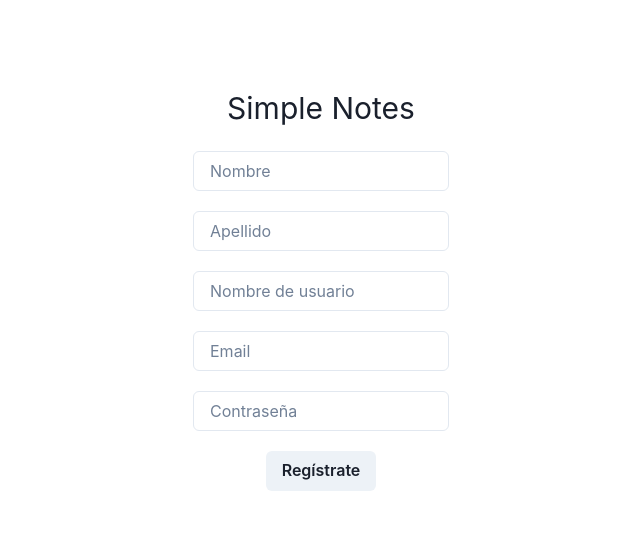
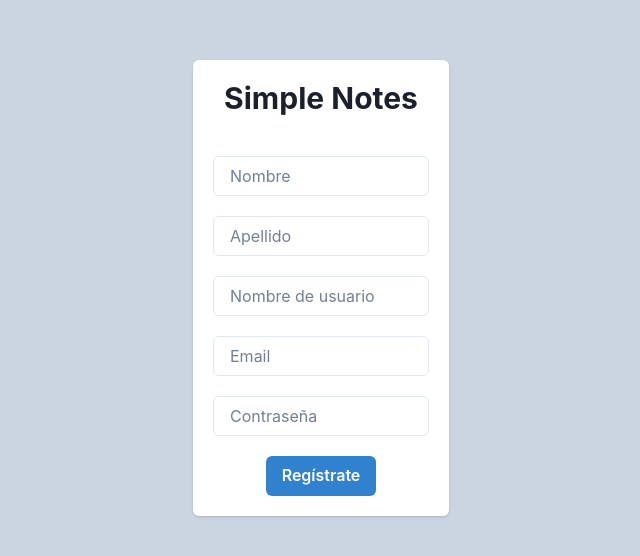
Before and after one commit to iwayato/proyecto-tel335, a React (Create React App) app: page /SignUp in a window 1280 px wide. Shown: the part 112-668 px from the top of the page, without its empty margins (319-959 px from the left). Built offline with nearby package versions, Linux system fonts and the light colour scheme.

Commit message:
Changed visuals of LogIn and SignUp

```diff
--- a/src/components/Login.js
+++ b/src/components/Login.js
@@ -5,7 +5,10 @@ import {
     Button,
     Center,
     VStack,
-    Heading
+    Heading,
+    Card,
+    CardHeader,
+    CardBody
 } from "@chakra-ui/react";
 import axios from "axios";
 import { useNavigate } from "react-router-dom";
@@ -73,30 +76,37 @@ const Login = () => {
     }
 
     return (
-        <Center h='100vh' w='100%'>
+        <Center h='100vh' w='100%' backgroundColor={"gray.300"}>
+            <Card w={"20%"}>
+                <CardHeader>
+                    <Center>
+                        <Heading fontSize='3xl'>Simple Notes</Heading>
+                    </Center>
+                </CardHeader>
+                <CardBody>
                     <FormControl>
                         <VStack spacing={5}>
-                    <Heading fontSize='3xl'>Simple Notes</Heading>
                             <Input
-                        w='20%'
                                 placeholder="Email"
                                 value={email}
                                 onChange={handleEmailChange}>
                             </Input>
                             <Input
-                        w='20%'
                                 placeholder="Contraseña"
                                 type="password"
                                 value={pwd}
                                 onChange={handlePwdChange}>
                             </Input>
                             <Button
+                                colorScheme="blue"
                                 onClick={login}>
                                 Iniciar sesión
                             </Button>
                             <Link to="SignUp">¿Aún no estás registrado?</Link>
                         </VStack>
                     </FormControl>
+                </CardBody>
+            </Card>
         </Center>
     )
 }
--- a/src/components/SignUp.js
+++ b/src/components/SignUp.js
@@ -5,7 +5,10 @@ import {
     Button,
     Center,
     VStack,
-    Text
+    Heading,
+    Card,
+    CardHeader,
+    CardBody
 } from "@chakra-ui/react";
 import axios from "axios";
 import { useNavigate } from "react-router-dom";
@@ -78,48 +81,52 @@ const SignUp = () => {
     }
 
     return (
-        <Center h='100vh' w='100%'>
+        <Center h='100vh' w='100%' backgroundColor={"gray.300"}>
+            <Card w="20%">
+                <CardHeader>
+                    <Center>
+                        <Heading fontSize='3xl'>Simple Notes</Heading>
+                    </Center>
+                </CardHeader>
+                <CardBody>
                     <FormControl>
                         <VStack spacing={5}>
-                    <Text fontSize='3xl'>Simple Notes</Text>
                             <Input
-                        w='20%'
                                 placeholder="Nombre"
                                 value={name}
                                 onChange={handleNameChange}>
                             </Input>
                             <Input
-                        w='20%'
                                 placeholder="Apellido"
                                 value={lastName}
                                 onChange={handleLastNameChange}>
                             </Input>
                             <Input
-                        w='20%'
                                 placeholder="Nombre de usuario"
                                 value={userName}
                                 onChange={handleUserNameChange}>
                             </Input>
                             <Input
-                        w='20%'
                                 placeholder="Email"
                                 type="email"
                                 value={email}
                                 onChange={handleEmailChange}>
                             </Input>
                             <Input
-                        w='20%'
                                 placeholder="Contraseña"
                                 type="password"
                                 value={pwd}
                                 onChange={handlePwdChange}>
                             </Input>
                             <Button
+                                colorScheme="blue"
                                 onClick={signUpState}>
                                 Regístrate
                             </Button>
                         </VStack>
                     </FormControl>
+                </CardBody>
+            </Card>
         </Center>
     )
 }
```
Lines whose indentation alone changed are shown as unchanged.
